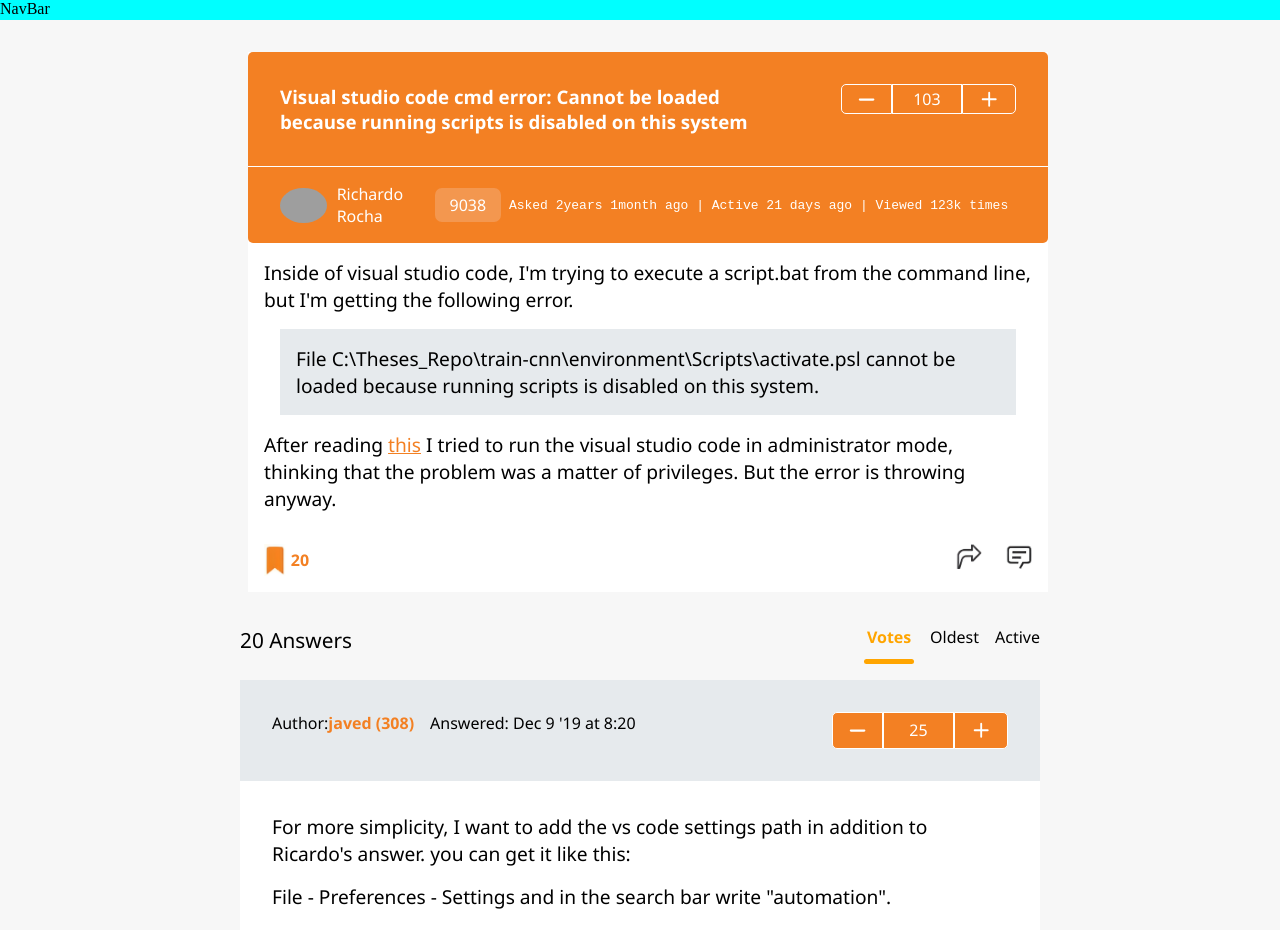
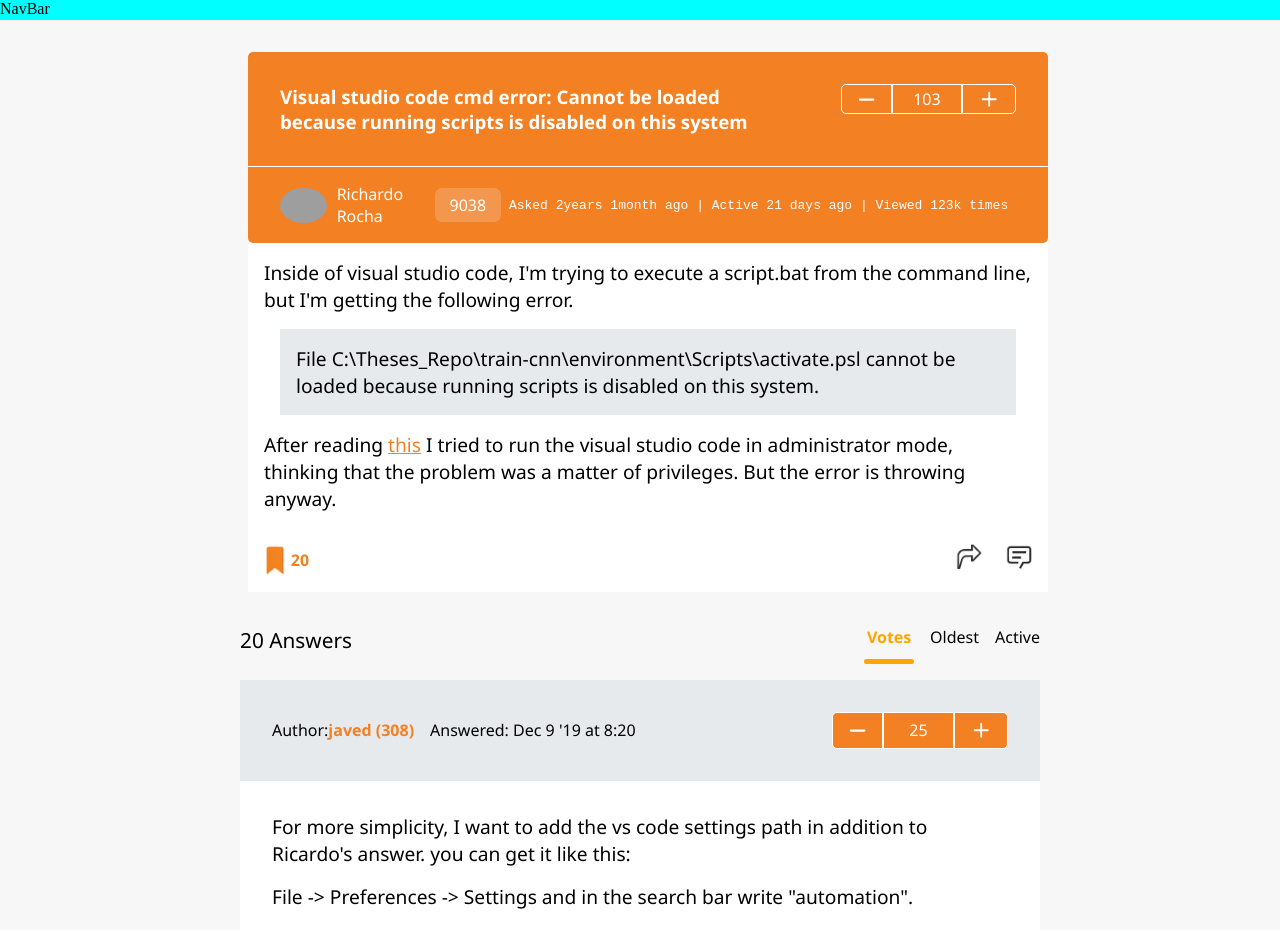
Before and after one commit to abhishekdasz/StackoverflowClone, a React (Create React App) app: page / in a window 1280 px wide. Shown: the top 930 px of the page. Built offline with nearby package versions, Linux system fonts and the light colour scheme; grey boxes are pictures that could not be loaded.

Commit message:
creating the answer-section

```diff
--- a/src/components/Answers.jsx
+++ b/src/components/Answers.jsx
@@ -36,7 +36,7 @@
 
             <div className="answer-desc">
                 <p> For more simplicity, I want to add the vs code settings path in addition to Ricardo's answer. you can get it like this: </p>
-                <p> File - Preferences - Settings and in the search bar write "automation". </p>
+                <p> File -{">"} Preferences -{">"} Settings and in the search bar write "automation". </p>
                 <p> After that, by looking your operating system enter "edit in settings.json". </p>
                 <p> Finally, add the following b/n the braces:  </p>
             </div>
--- a/src/components/Answers.scss
+++ b/src/components/Answers.scss
@@ -24,6 +24,7 @@
                 p
                 {
                     font-size: 1rem;
+                    cursor: pointer;
                 }
                 #active
                 {
@@ -51,6 +52,8 @@
             justify-content: space-between;
             background-color: #e6eaed;
             padding: 2rem;
+            display: flex;
+            align-items: center;
             .auth-det
             {
                 display: flex;
```
